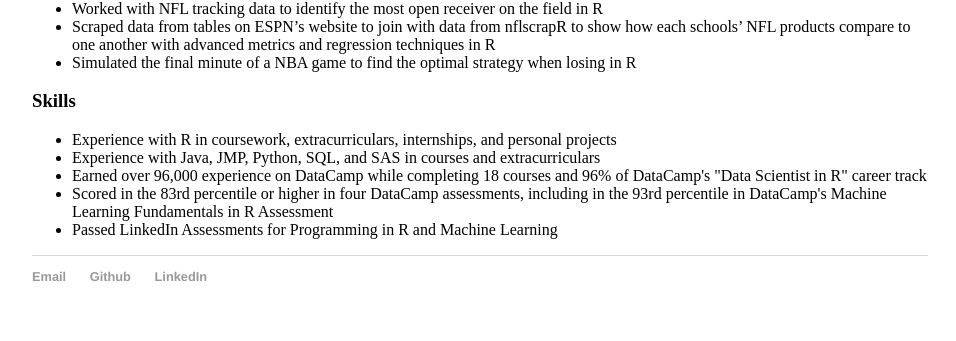
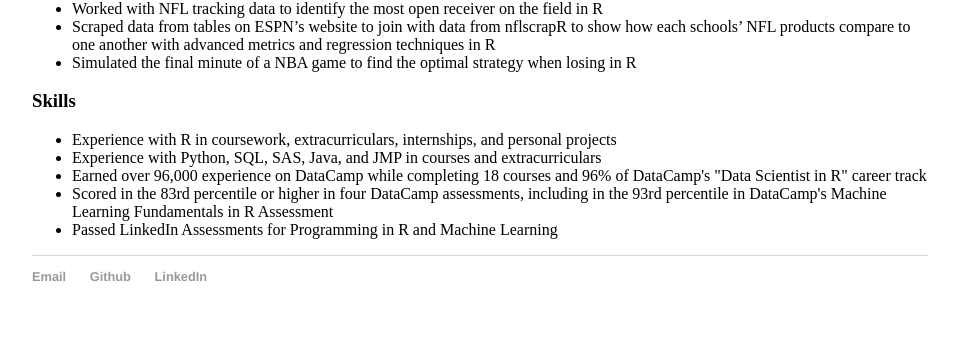
Before and after one commit to mtnartker/mtnartker.github.io, a Jekyll site: the page built from about/index.html, in a window 1280 px wide. Shown: the part 1346-1687 px from the top of the page, without its empty margins (160-1116 px from the left). Built offline with Jekyll 4.4.1, drawn with Linux system fonts in a browser that asks for light colours.

```diff
--- a/about/index.html
+++ b/about/index.html
@@ -72,7 +72,7 @@ title: About Me
 <h3>Skills</h3>
 <ul>
   <li>Experience with R in coursework, extracurriculars, internships, and personal projects</li>
-  <li>Experience with Java, JMP, Python, SQL, and SAS in courses and extracurriculars</li>
+  <li>Experience with Python, SQL, SAS, Java, and JMP in courses and extracurriculars</li>
   <li>Earned over 96,000 experience on DataCamp while completing 18 courses and 96% of DataCamp's "Data Scientist in R" career track</li>
   <li>Scored in the 83rd percentile or higher in four DataCamp assessments, including in the 93rd percentile in DataCamp's Machine Learning Fundamentals in R Assessment</li>
   <li>Passed LinkedIn Assessments for Programming in R and Machine Learning</li>
```
